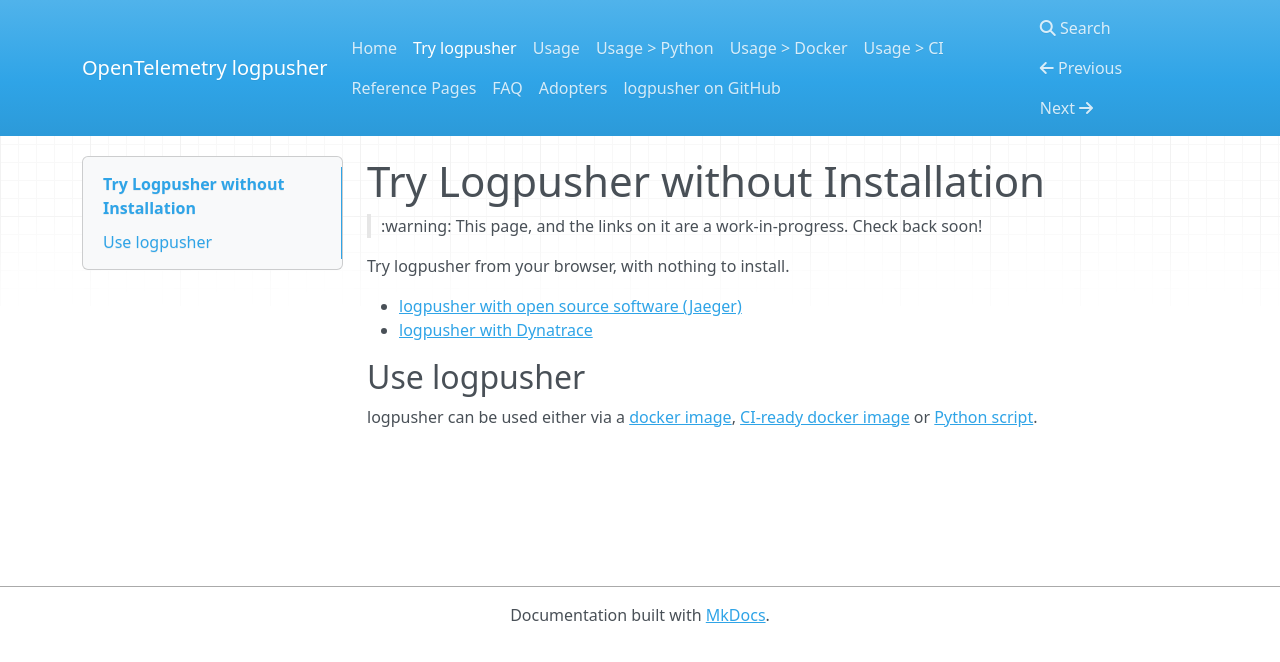
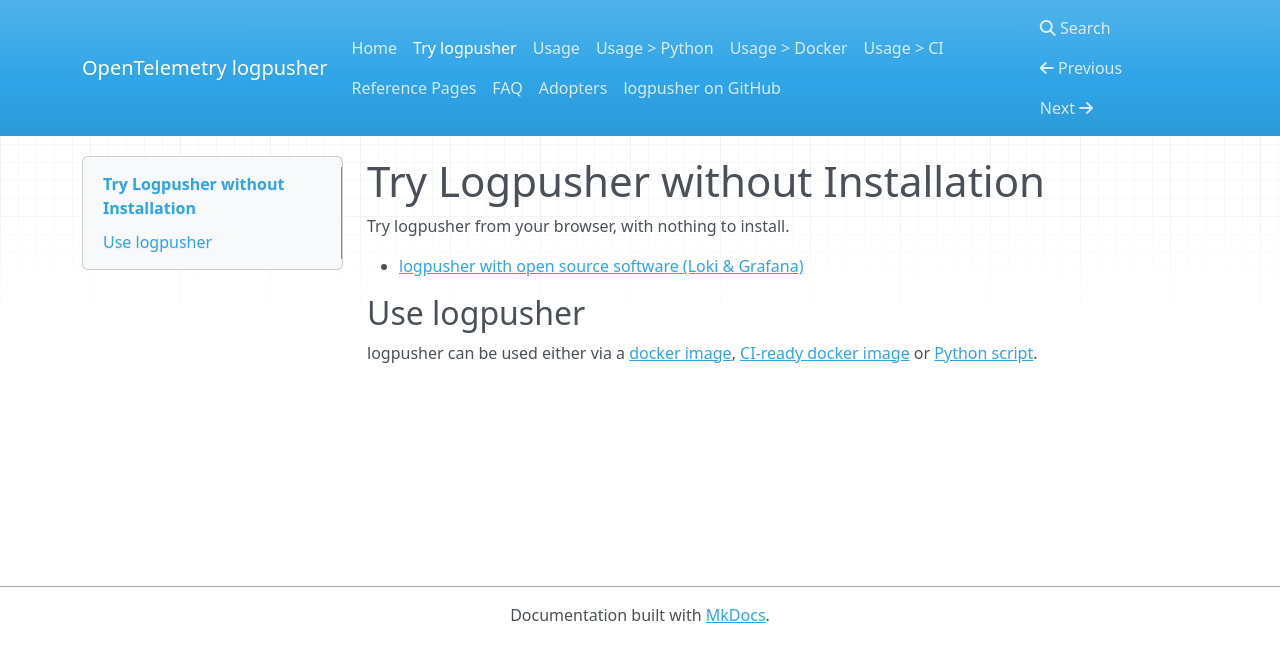
Before and after one commit to agardnerIT/logpusher, an MkDocs documentation site: the page built from docs/try.md, in a window 1280 px wide. Shown: the top 662 px of the page. Built offline with MkDocs 1.6.1, drawn with Linux system fonts in a browser that asks for light colours; nearby versions of some CDN libraries.

Commit message:
update try page
Signed-off-by: Adam Gardner <26523841+agardnerIT@users.noreply.github.com>

```diff
--- a/docs/try.md
+++ b/docs/try.md
@@ -1,11 +1,8 @@
 # Try Logpusher without Installation
-
-> :warning: This page, and the links on it are a work-in-progress. Check back soon!
 
 Try logpusher from your browser, with nothing to install.
 
-- [logpusher with open source software (Jaeger)](https://killercoda.com/agardnerit/scenario/logpusherOSS)
-- [logpusher with Dynatrace](https://killercoda.com/agardnerit/scenario/logpusherDT)
+- [logpusher with open source software (Loki & Grafana)](https://killercoda.com/agardnerit/scenario/logpusherOSS)
 
 
 ## Use logpusher
```
